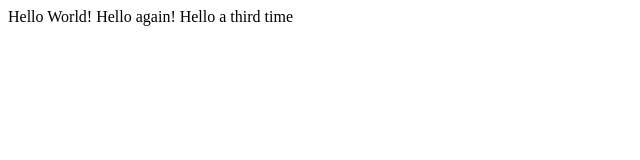
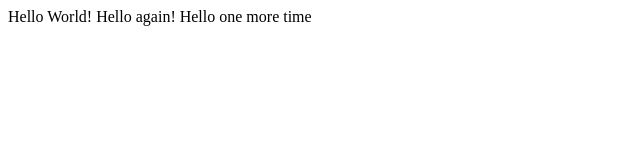
Before and after one commit to gado00788/lecture0, a plain HTML site: page hello.html in a window 1280 px wide. Shown: the full height of the page, 0-640 px from the left. Drawn offline with Linux system fonts and the light colour scheme.

Commit message:
changed third line

```diff
--- a/hello.html
+++ b/hello.html
@@ -3,5 +3,5 @@
     <head>
         <title>My webpage!</title>
     </head>
-    <body>Hello World! Hello again! Hello a third time</body>
+    <body>Hello World! Hello again! Hello one more time</body>
 <html>
```
